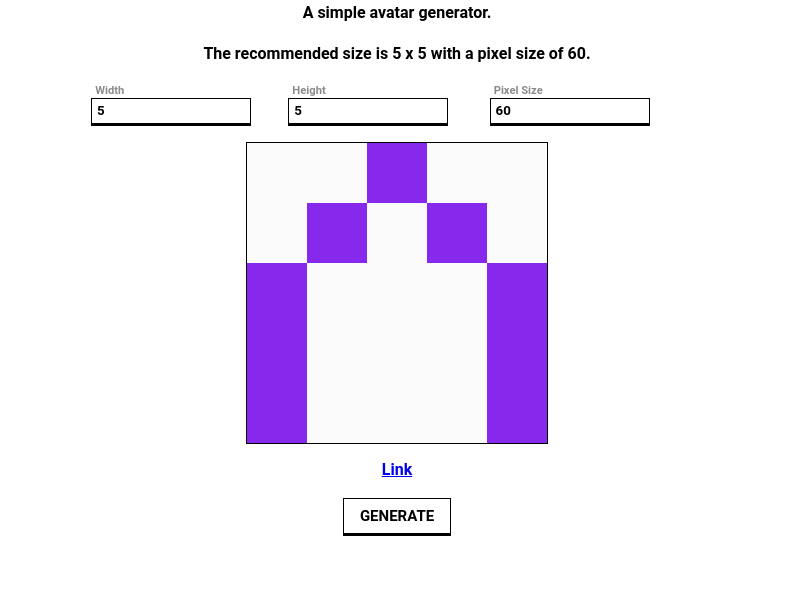
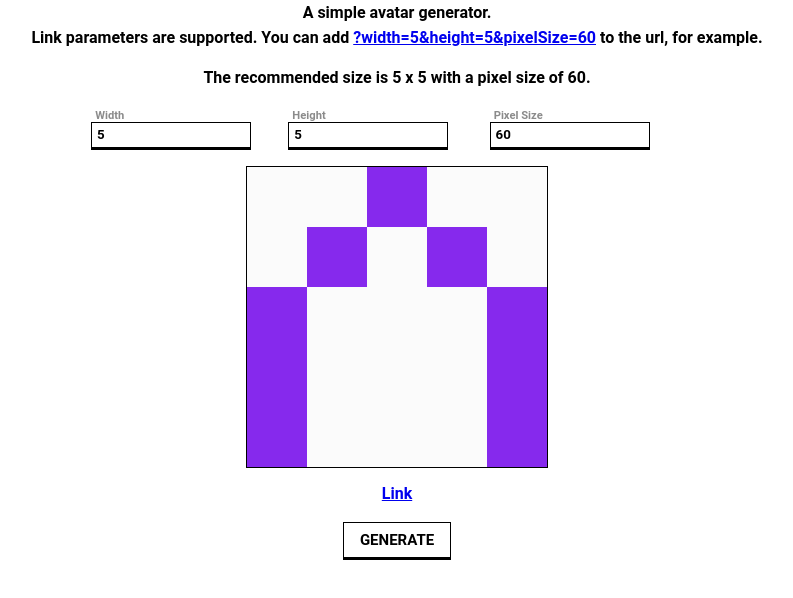
Before and after one commit to RuyiLi/ava, a plain HTML site: page index.html in a window 1280 px wide. Shown: the part 48-646 px from the top of the page, without its empty margins (243-1036 px from the left). Drawn offline with Linux system fonts and the light colour scheme.

Commit message:
Update index.html

```diff
--- a/index.html
+++ b/index.html
@@ -63,13 +63,14 @@
 		left: -160px;
 	}
 
-	h1{
-		margin-bottom: -1rem;
+	h4{
+		margin-top: -1rem;
 	}
 </style>
 
 <h1>AVA</h1>
 <h4>A simple avatar generator.</h4>
+<h4>Link parameters are supported. You can add <a href="https://ruyili.github.io/ava?width=5&height=5&pixelSize=60">?width=5&height=5&pixelSize=60</a> to the url, for example.</h4>
 
 <p>The recommended size is 5 x 5 with a pixel size of 60.</p>
 
```
